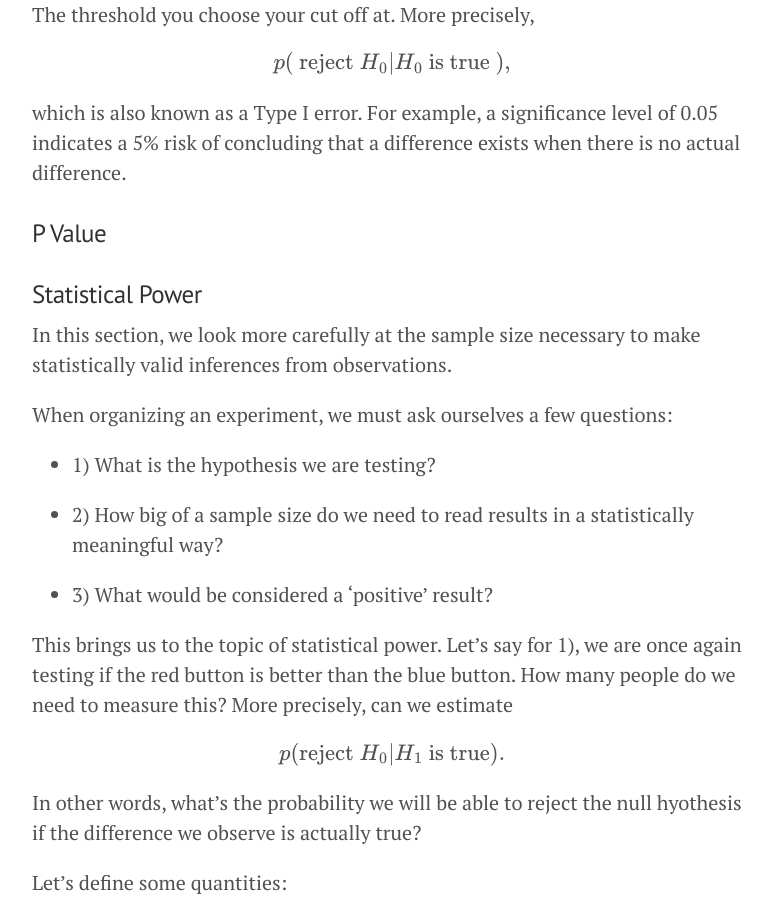
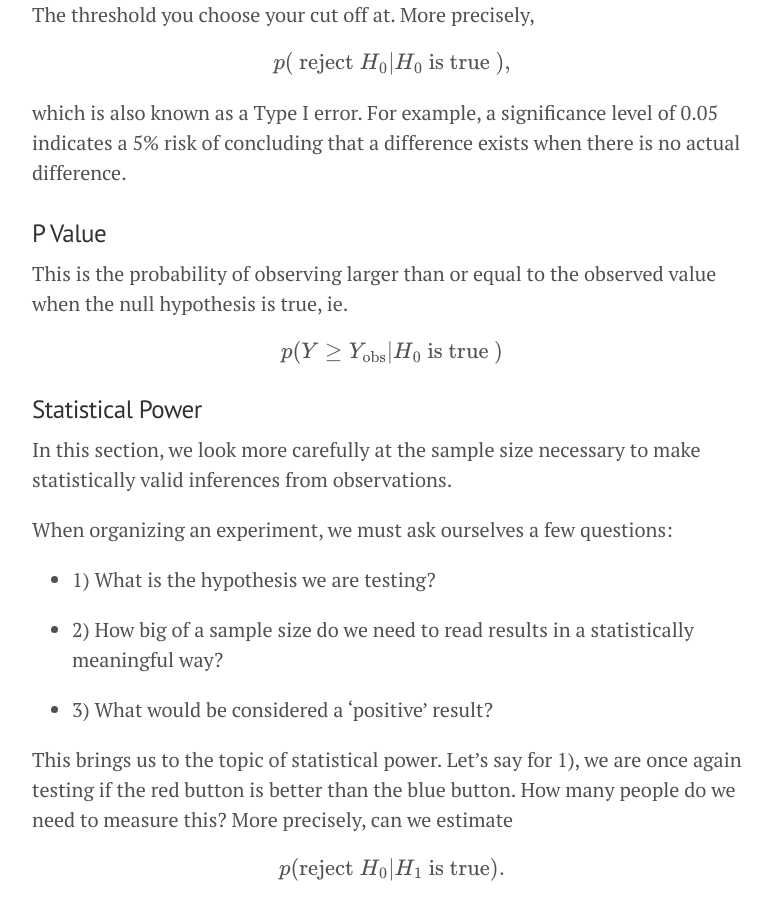
Before and after one commit to doriang102/doriang102.github.io, a Jekyll site: the page built from _posts/2017-06-10-hypothesis-testing-part-2-in-progress.md, in a window 1280 px wide and 900 px high, scrolled down 2171 px. Shown: the whole window, without its empty margins (248-1021 px from the left). Built offline with Jekyll 4.4.1, drawn with Linux system fonts in a browser that asks for light colours; our own code applies the rules of GitHub Pages for plain Markdown files; formulas are drawn with MathJax 3.

Commit message:
Update 2017-06-10-hypothesis-testing-part-2-in-progress.md

```diff
--- a/_posts/2017-06-10-hypothesis-testing-part-2-in-progress.md
+++ b/_posts/2017-06-10-hypothesis-testing-part-2-in-progress.md
@@ -51,7 +51,9 @@ which is also known as a Type I error. For example, a significance level of 0.05
 
 ### P Value
 
+This is the probability of observing larger than or equal to the observed value when the null hypothesis is true, ie.
 
+$$ p(Y \geq Y_{\textrm{obs}} \rvert H_0 \textrm{ is true } )$$
 
 ### Statistical Power
 
```
